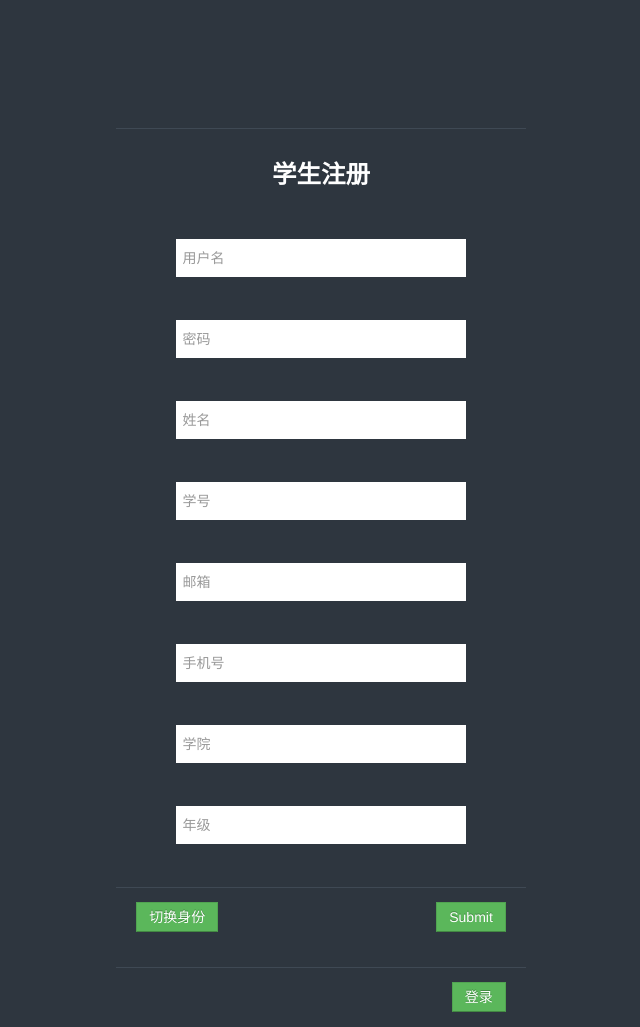
After one commit to CatYing/TeacherManagement, a Django app: page /auth/register/ in a window 1280 px wide. The commit adds this page. Shown: the whole page, without its empty margins (319-959 px from the left). Run offline with Django 3.2, Linux system fonts and the light colour scheme.

Commit message:
"Finished"

```diff
--- a/appointment/models.py
+++ b/appointment/models.py
@@ -19,7 +19,7 @@ class TeacherPeriod(models.Model):
     date = models.DateField(blank=True, null=True)
     time_period = models.ForeignKey(TimePeriod)
     teacher = models.ForeignKey(MyUser)
-    free = models.BooleanField()
+    free = models.BooleanField(default=False)
 
     def __unicode__(self):
         return unicode(self.date) + u'的第' + self.time_period.name + u'节'
--- a/appointment/urls.py
+++ b/appointment/urls.py
@@ -7,4 +7,6 @@ urlpatterns = [
     url(r'^free-time/(?P<pk>[0-9]+)', views.AppointmentCreateView.as_view(), name='preview'),
     url(r'stu-app-list/', views.StudentAppointmentListView.as_view(), name='stu-list'),
     url(r'tea-app-list/', views.TeacherAppointmentListView.as_view(), name='tea-list'),
+    url(r'time/', views.TeacherPeriodCreateView.as_view(), name='time'),
+    url(r'admin-time', views.TeacherPeriodListView.as_view(), name='admin_time'),
 ]
--- a/authentication/models.py
+++ b/authentication/models.py
@@ -38,7 +38,7 @@ class TeacherInfo(models.Model):
     cellphone = models.CharField(max_length=64, blank=True)
     cell_private = models.BooleanField(default=False)
     address = models.CharField(max_length=256)
-    description = models.TextField()
+    description = models.TextField(blank=True)
     myuser = models.OneToOneField(MyUser)
 
     def __unicode__(self):
--- a/authentication/urls.py
+++ b/authentication/urls.py
@@ -7,4 +7,5 @@ urlpatterns = [
     url(r'^student/update/', views.StudentInfoUpdateView.as_view(), name="stu_update"),
     url(r'^teacher/update/', views.TeacherInfoUpdateView.as_view(), name="tea_update"),
     url(r'^detail/', views.InfoDetailView.as_view(), name="detail"),
+    url(r'register/', views.register, name='register'),
 ]
--- a/authentication/views.py
+++ b/authentication/views.py
@@ -8,6 +8,7 @@ from django.shortcuts import HttpResponseRedirect
 from django.views.generic import DetailView, UpdateView
 
 from authentication.models import *
+from notification.models import StudentNotificationsOnTeacher, StudentNotificationOnAppointment
 from website.mixin import FrontMixin
 
 
@@ -39,6 +40,83 @@ def login(request):
 def logout(request):
     auth.logout(request)
     return HttpResponseRedirect(reverse_lazy("login"))
+
+
+def register(request):
+    if request.user.is_authenticated():
+        return HttpResponseRedirect(reverse_lazy('index'))
+    else:
+        if request.method == "POST":
+            if request.POST.get('tag') == '1':
+                username = request.POST.get('username', '')
+                password = request.POST.get('password', '')
+                name = request.POST.get('name', '')
+                teacher_id = request.POST.get('teacher_id', '')
+                e_mail = request.POST.get('e_mail', '')
+                cellphone = request.POST.get('cellphone', '')
+                address = request.POST.get('grade', '')
+                if username and password and name and teacher_id and e_mail and cellphone and address and description:
+                    new_user = User.objects.create_user(username=username, password=password)
+                    new_user.save()
+                    new_myuser = MyUser(
+                        user=new_user,
+                        name=name,
+                        identity=2
+                    )
+                    new_myuser.save()
+                    new_teacherinfo = TeacherInfo(
+                        teacher_id=teacher_id,
+                        e_mail=e_mail,
+                        cellphone=cellphone,
+                        address=address,
+                        myuser=new_myuser,
+                    )
+                    new_teacherinfo.save()
+                    new_stuonteacher = StudentNotificationsOnTeacher(
+                        myuser=new_myuser
+                    )
+                    new_stuonteacher.save()
+                    new_stuonapp = StudentNotificationOnAppointment(
+                        myuser=new_myuser
+                    )
+                    new_stuonapp.save()
+            elif request.POST.get('tag') == '0':
+                username = request.POST.get('username', '')
+                password = request.POST.get('password', '')
+                name = request.POST.get('name', '')
+                student_id = request.POST.get('student_id', '')
+                e_mail = request.POST.get('e_mail', '')
+                cellphone = request.POST.get('cellphone', '')
+                college = request.POST.get('college', '')
+                grade = request.POST.get('grade', '')
+                if username and password and name and student_id and e_mail and cellphone and college and grade:
+                    new_user = User.objects.create_user(username=username, password=password)
+                    new_user.save()
+                    new_myuser = MyUser(
+                        user=new_user,
+                        name=name,
+                        identity=1
+                    )
+                    new_myuser.save()
+                    new_studentinfo = StudentInfo(
+                        student_id=student_id,
+                        e_mail=e_mail,
+                        cellphone=cellphone,
+                        college=college,
+                        grade=grade,
+                        myuser=new_myuser,
+                    )
+                    new_studentinfo.save()
+                    new_stuonteacher = StudentNotificationsOnTeacher(
+                        myuser=new_myuser
+                    )
+                    new_stuonteacher.save()
+                    new_stuonapp = StudentNotificationOnAppointment(
+                        myuser=new_myuser
+                    )
+                    new_stuonapp.save()
+            return HttpResponseRedirect(reverse_lazy('login'))
+        return render(request, 'authentication/register.html')
 
 
 class InfoDetailView(LoginRequiredMixin, FrontMixin, DetailView):
--- /dev/null
+++ b/templates/authentication/register.html
@@ -0,0 +1,191 @@
+{% load staticfiles %}
+<!DOCTYPE html>
+<html lang="zh-CN">
+
+<head>
+    <title>注册</title>
+    <meta charset="UTF-8"/>
+    <meta name="viewport" content="width=device-width, initial-scale=1.0"/>
+    <link rel="stylesheet" href="{% static 'css/bootstrap.min.css' %}"/>
+    <link rel="stylesheet" href="{% static 'css/bootstrap-responsive.min.css' %}"/>
+    <link rel="stylesheet" href="{% static 'css/matrix-login.css' %}"/>
+    <link href="{% static 'font-awesome/css/font-awesome.css' %}" rel="stylesheet"/>
+    <link href="{% static 'css/google.css' %}" rel='stylesheet' type='text/css'>
+
+</head>
+<body>
+<div id="loginbox">
+    <form id="loginform" class="form-vertical student" method="POST">
+        {% csrf_token %}
+        <input type="text" name="tag" value="0" style="display: none">
+        <div class="control-group normal_text"><h3 class="text-center">学生注册</h3></div>
+
+        <div class="control-group">
+            <div class="controls">
+                <div class="main_input_box">
+                    <input type="text" placeholder="用户名" name="username"/>
+                </div>
+            </div>
+        </div>
+
+        <div class="control-group">
+            <div class="controls">
+                <div class="main_input_box">
+                    <input type="password" placeholder="密码" name="password"/>
+                </div>
+            </div>
+        </div>
+
+        <div class="control-group">
+            <div class="controls">
+                <div class="main_input_box">
+                    <input type="text" placeholder="姓名" name="name"/>
+                </div>
+            </div>
+        </div>
+
+        <div class="control-group">
+            <div class="controls">
+                <div class="main_input_box">
+                    <input type="text" placeholder="学号" name="student_id"/>
+                </div>
+            </div>
+        </div>
+
+        <div class="control-group">
+            <div class="controls">
+                <div class="main_input_box">
+                    <input type="text" placeholder="邮箱" name="e_mail"/>
+                </div>
+            </div>
+        </div>
+
+        <div class="control-group">
+            <div class="controls">
+                <div class="main_input_box">
+                    <input type="text" placeholder="手机号" name="cellphone"/>
+                </div>
+            </div>
+        </div>
+
+        <div class="control-group">
+            <div class="controls">
+                <div class="main_input_box">
+                    <input type="text" placeholder="学院" name="college"/>
+                </div>
+            </div>
+        </div>
+
+        <div class="control-group">
+            <div class="controls">
+                <div class="main_input_box">
+                    <input type="text" placeholder="年级" name="grade"/>
+                </div>
+            </div>
+        </div>
+
+        <div class="form-actions">
+            <span class="pull-left"> <a class="btn btn-success" id="to_teacher">切换身份</a></span>
+            <span class="pull-right"> <button type="submit" class="btn btn-success">Submit</button></span>
+        </div>
+
+        <div class="form-actions">
+            <span class="pull-right"> <button type="submit" class="btn btn-success">登录</button></span>
+        </div>
+    </form>
+
+    <form id="loginform" class="form-vertical teacher" method="POST" style="display: none">
+        {% csrf_token %}
+        <input type="text" name="tag" value="1" style="display: none">
+
+        <div class="control-group normal_text"><h3 class="text-center">教师注册</h3></div>
+
+        <div class="control-group">
+            <div class="controls">
+                <div class="main_input_box">
+                    <input type="text" placeholder="用户名" name="username"/>
+                </div>
+            </div>
+        </div>
+
+        <div class="control-group">
+            <div class="controls">
+                <div class="main_input_box">
+                    <input type="password" placeholder="密码" name="password"/>
+                </div>
+            </div>
+        </div>
+
+        <div class="control-group">
+            <div class="controls">
+                <div class="main_input_box">
+                    <input type="text" placeholder="姓名" name="name"/>
+                </div>
+            </div>
+        </div>
+
+        <div class="control-group">
+            <div class="controls">
+                <div class="main_input_box">
+                    <input type="text" placeholder="工号" name="teacher_id"/>
+                </div>
+            </div>
+        </div>
+
+        <div class="control-group">
+            <div class="controls">
+                <div class="main_input_box">
+                    <input type="text" placeholder="邮箱" name="e_mail"/>
+                </div>
+            </div>
+        </div>
+
+        <div class="control-group">
+            <div class="controls">
+                <div class="main_input_box">
+                    <input type="text" placeholder="电话" name="cellphone"/>
+                </div>
+            </div>
+        </div>
+
+        <div class="control-group">
+            <div class="controls">
+                <div class="main_input_box">
+                    <input type="text" placeholder="办公地点" name="address"/>
+                </div>
+            </div>
+        </div>
+
+        <div class="form-actions">
+            <span class="pull-left"> <a class="btn btn-success" id="to_student">切换身份</a></span>
+            <span class="pull-right"> <button type="submit" class="btn btn-success">Submit</button></span>
+        </div>
+
+        <div class="form-actions">
+            <span class="pull-right"> <button type="submit" class="btn btn-success">登录</button></span>
+        </div>
+
+    </form>
+
+</div>
+
+
+<script src="{% static 'js/jquery.min.js' %}"></script>
+<script src="{% static 'js/matrix.login.js' %}"></script>
+<script>
+    $(document).ready(function () {
+        $('#to_teacher').click(function () {
+            $('.student').hide();
+            $('.teacher').show();
+        });
+
+        $('#to_student').click(function () {
+            $('.teacher').hide();
+            $('.student').show();
+        });
+
+    })
+</script>
+</body>
+
+</html>
```
Also changed, not shown: appointment/views.py (+44 -0 lines), templates/appointment/admin-time.html (added, +35 -0 lines), templates/appointment/time.html (added, +47 -0 lines), templates/authentication/login.html (+5 -2 lines), templates/website/base.html (+9 -5 lines), README.md, appointment/admin.py (line endings or trailing spaces), db.sqlite3.
